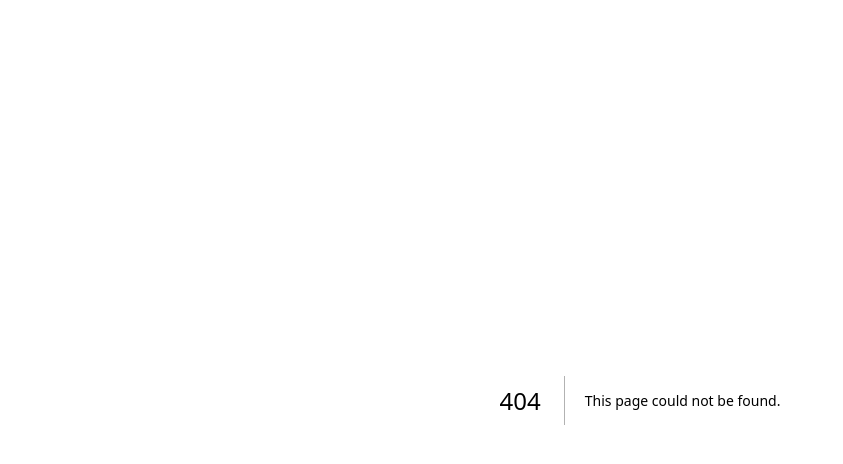
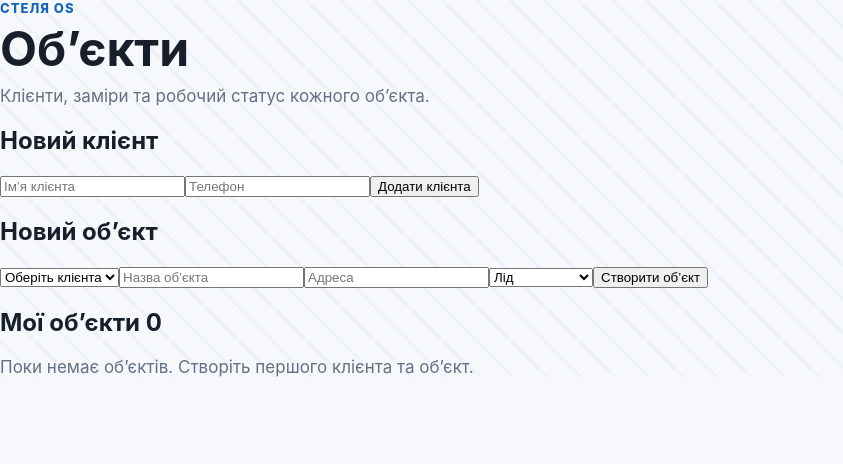
Before and after one commit to wedencop-hub/-average-price, a Next.js app in the folder ceiling-os/: page /objects in a window 1280 px wide. Before the commit this address had no page. Shown: the top 464 px of the page, without its empty margins (0-843 px from the left). Built offline with nearby package versions, Linux system fonts and the light colour scheme.

Commit message:
feat: add objects and clients MVP flow

```diff
--- /dev/null
+++ b/ceiling-os/app/objects/page.tsx
@@ -0,0 +1,42 @@
+"use client";
+
+import { useEffect, useState } from "react";
+import { listClients, listObjects, saveClient, saveObject, type Client, type ObjectRecord, type ObjectStatus } from "../../lib/crm-model";
+
+const companyId = "demo-company";
+const statusLabels: Record<ObjectStatus, string> = { lead: "Лід", measurement: "Замір", estimate: "Кошторис", contract: "Договір", deposit_paid: "Аванс", production: "Виробництво", ready: "Готово", delivery: "Доставка", installation: "Монтаж", completed: "Завершено", cancelled: "Скасовано" };
+
+export default function ObjectsPage() {
+  const [clients, setClients] = useState<Client[]>([]);
+  const [objects, setObjects] = useState<ObjectRecord[]>([]);
+  const [clientName, setClientName] = useState("");
+  const [phone, setPhone] = useState("");
+  const [title, setTitle] = useState("");
+  const [address, setAddress] = useState("");
+  const [selectedClientId, setSelectedClientId] = useState("");
+  const [status, setStatus] = useState<ObjectStatus>("lead");
+  const [message, setMessage] = useState("");
+
+  function reload() { setClients(listClients(companyId)); setObjects(listObjects(companyId)); }
+  useEffect(() => reload(), []);
+
+  function createClient() {
+    if (!clientName.trim() || !phone.trim()) return setMessage("Вкажіть ім’я та телефон клієнта");
+    const now = new Date().toISOString(); const client: Client = { id: crypto.randomUUID(), companyId, name: clientName.trim(), phone: phone.trim(), createdAt: now, updatedAt: now };
+    saveClient(client); setClientName(""); setPhone(""); setSelectedClientId(client.id); reload(); setMessage("Клієнта створено");
+  }
+  function createObject() {
+    if (!selectedClientId || !title.trim() || !address.trim()) return setMessage("Оберіть клієнта та заповніть назву й адресу");
+    const now = new Date().toISOString(); saveObject({ id: crypto.randomUUID(), companyId, clientId: selectedClientId, title: title.trim(), address: address.trim(), status, createdAt: now, updatedAt: now });
+    setTitle(""); setAddress(""); reload(); setMessage("Об’єкт створено");
+  }
+
+  return <main className="objects-page"><header><div className="eyebrow">СТЕЛЯ OS</div><h1>Об’єкти</h1><p>Клієнти, заміри та робочий статус кожного об’єкта.</p></header>
+    <section className="object-grid">
+      <article className="panel"><h2>Новий клієнт</h2><input placeholder="Ім’я клієнта" value={clientName} onChange={(e) => setClientName(e.target.value)} /><input placeholder="Телефон" value={phone} onChange={(e) => setPhone(e.target.value)} /><button onClick={createClient}>Додати клієнта</button></article>
+      <article className="panel"><h2>Новий об’єкт</h2><select value={selectedClientId} onChange={(e) => setSelectedClientId(e.target.value)}><option value="">Оберіть клієнта</option>{clients.map((client) => <option key={client.id} value={client.id}>{client.name} · {client.phone}</option>)}</select><input placeholder="Назва об’єкта" value={title} onChange={(e) => setTitle(e.target.value)} /><input placeholder="Адреса" value={address} onChange={(e) => setAddress(e.target.value)} /><select value={status} onChange={(e) => setStatus(e.target.value as ObjectStatus)}>{Object.entries(statusLabels).map(([key, label]) => <option key={key} value={key}>{label}</option>)}</select><button onClick={createObject}>Створити об’єкт</button></article>
+    </section>
+    {message && <div className="object-message">{message}</div>}
+    <section className="panel"><h2>Мої об’єкти <span>{objects.length}</span></h2>{objects.length === 0 ? <p className="empty">Поки немає об’єктів. Створіть першого клієнта та об’єкт.</p> : <div className="object-list">{objects.map((object) => { const client = clients.find((item) => item.id === object.clientId); return <article className="object-row" key={object.id}><div><strong>{object.title}</strong><span>{client?.name ?? "Клієнт"} · {object.address}</span></div><b>{statusLabels[object.status]}</b></article>; })}</div>}</section>
+  </main>;
+}
```
